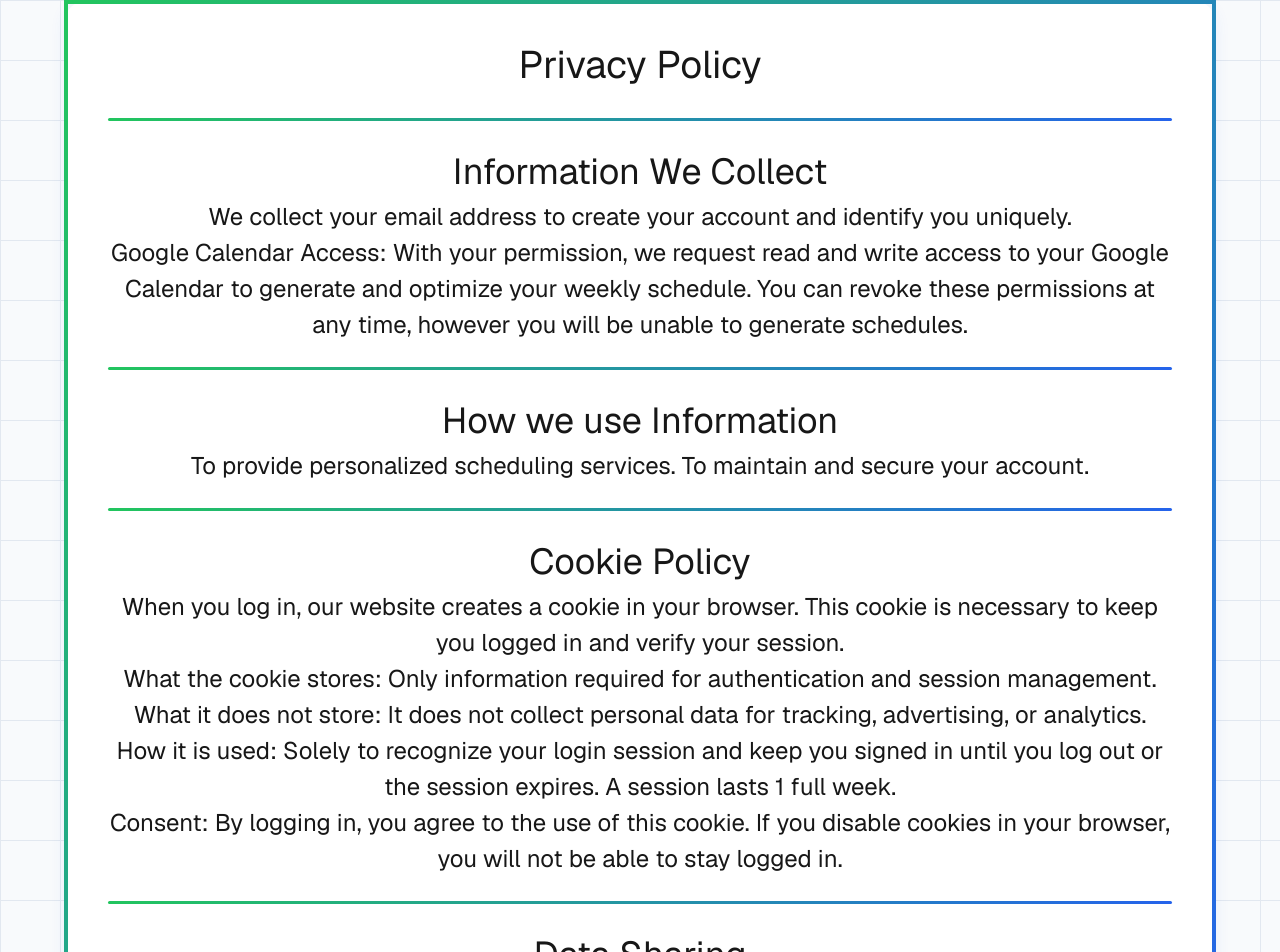
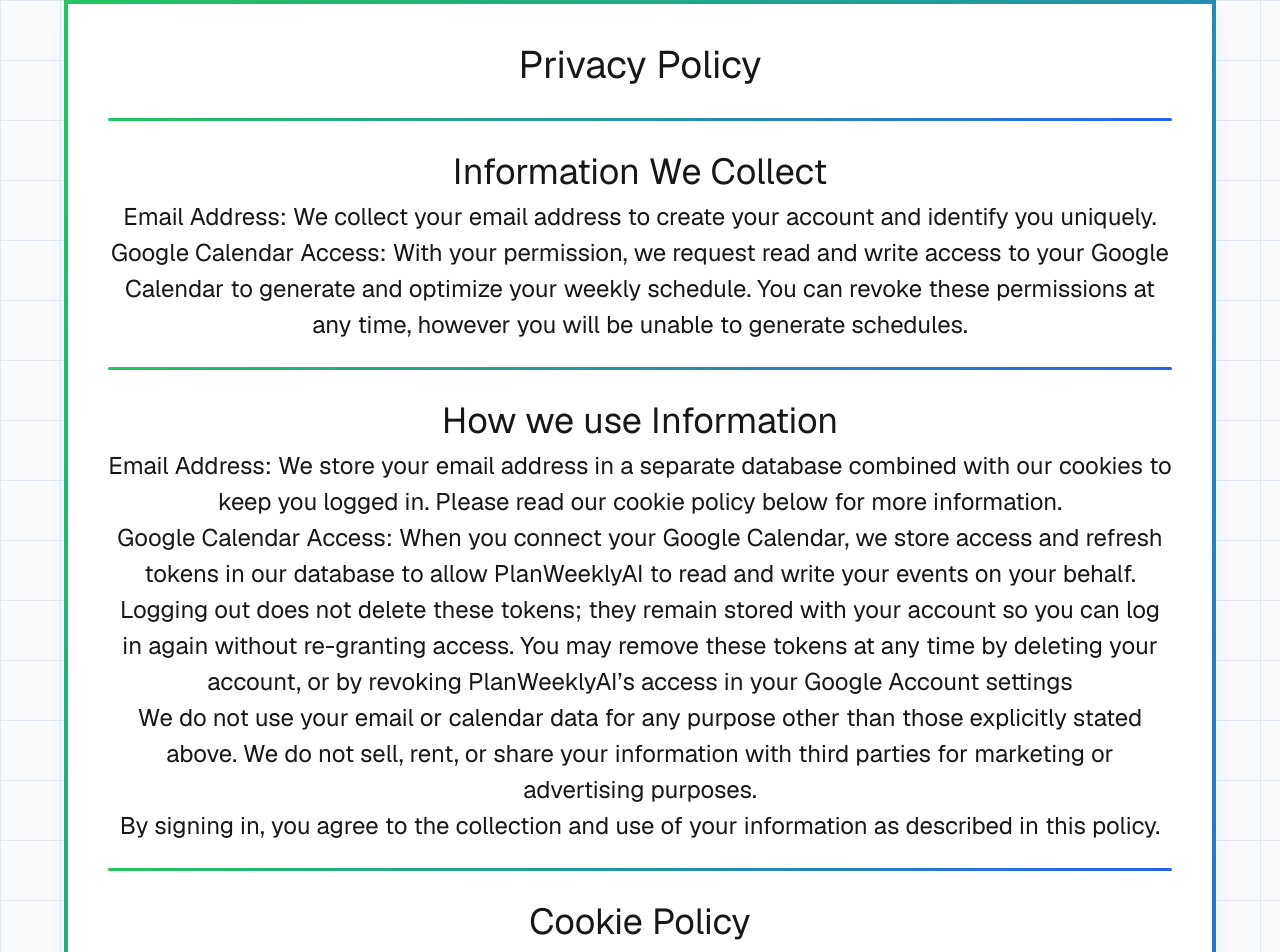
Before and after one commit to DavidSietko/planweeklyai, a Next.js app in the folder frontend/: page /privacy-policy in a window 1280 px wide. Shown: the top 952 px of the page. Built offline with nearby package versions, Linux system fonts and the light colour scheme.

Commit message:
changed privacy policy details and removed openid scope access

```diff
--- a/frontend/src/app/privacy-policy/page.tsx
+++ b/frontend/src/app/privacy-policy/page.tsx
@@ -8,20 +8,25 @@ export default function PrivacyPolicyPage() {
         <hr className={styles.Hr} />
         <div className={styles.contentBox}>
           <h2 className={styles.title}>Information We Collect</h2>
-          <p>We collect your email address to create your account and identify you uniquely.</p>
+          <p>Email Address: We collect your email address to create your account and identify you uniquely.</p>
           <p>Google Calendar Access: With your permission, we request read and write access to your Google Calendar to generate and optimize your weekly schedule.
             You can revoke these permissions at any time, however you will be unable to generate schedules.</p>
         </div>
         <hr className={styles.Hr} />
         <div className={styles.contentBox}>
           <h2 className={styles.title}>How we use Information</h2>
-          <p>To provide personalized scheduling services. To maintain and secure your account.</p>
+          <p>Email Address: We store your email address in a separate database combined with our cookies to keep you logged in.
+            Please read our cookie policy below for more information.</p>
+          <p>Google Calendar Access: When you connect your Google Calendar, we store access and refresh tokens in our database to allow PlanWeeklyAI to read and write your events on your behalf. Logging out does not delete these tokens; they remain stored with your account so you can log in again without re-granting access. You may remove these tokens at any time by deleting your account, or by revoking PlanWeeklyAI’s access in your Google Account settings</p>
+          <p>We do not use your email or calendar data for any purpose other than those explicitly stated above. We do not sell, rent, or share your information with third parties for marketing or advertising purposes.
+          </p>
+          <p>By signing in, you agree to the collection and use of your information as described in this policy.</p>
         </div>
         <hr className={styles.Hr} />
         <div className={styles.contentBox}>
           <h2 className={styles.title}>Cookie Policy</h2>
           <p>When you log in, our website creates a cookie in your browser. This cookie is necessary to keep you logged in and verify your session.</p>
-          <p>What the cookie stores: Only information required for authentication and session management.</p>
+          <p>What the cookie stores: When you log in, we create a secure session token (JWT) stored in a cookie in your browser. This token contains your account identifier (such as your email) and is used only to verify your session.</p>
           <p>What it does not store: It does not collect personal data for tracking, advertising, or analytics.</p>
           <p>How it is used: Solely to recognize your login session and keep you signed in until you log out or the session expires. A session lasts 1 full week.</p>
           <p>Consent: By logging in, you agree to the use of this cookie. If you disable cookies in your browser, you will not be able to stay logged in.</p>
--- a/frontend/src/app/terms-of-service/page.tsx
+++ b/frontend/src/app/terms-of-service/page.tsx
@@ -14,11 +14,12 @@ export default function TermsOfServicePage() {
         <div className={styles.contentBox}>
           <h2 className={styles.title}>Accounts</h2>
           <p>You must sign in through google using a valid email. You are responsible for maintaining the security of your account.</p>
+          <p>By signing in, you agree to the collection and use of your information as described in our Privacy Policy.</p>
         </div>
         <hr className={styles.Hr} />
         <div className={styles.contentBox}>
           <h2 className={styles.title}>User Data</h2>
-          <p>By connecting your Google Calendar, you grant us permission to read and write events for scheduling purposes. We will not use this data for any other purpose or share it with third parties.</p>
+          <p>By signing in, you agree to the collection of your google email address and access tokens to your google calendar.</p>
         </div>
         <hr className={styles.Hr} />
         <p className={styles.contentBox}>For more information please contact planweeklyai@gmail.com</p>
```
Also changed, not shown: 1 other file (tests, documents, lock files or other folders).
